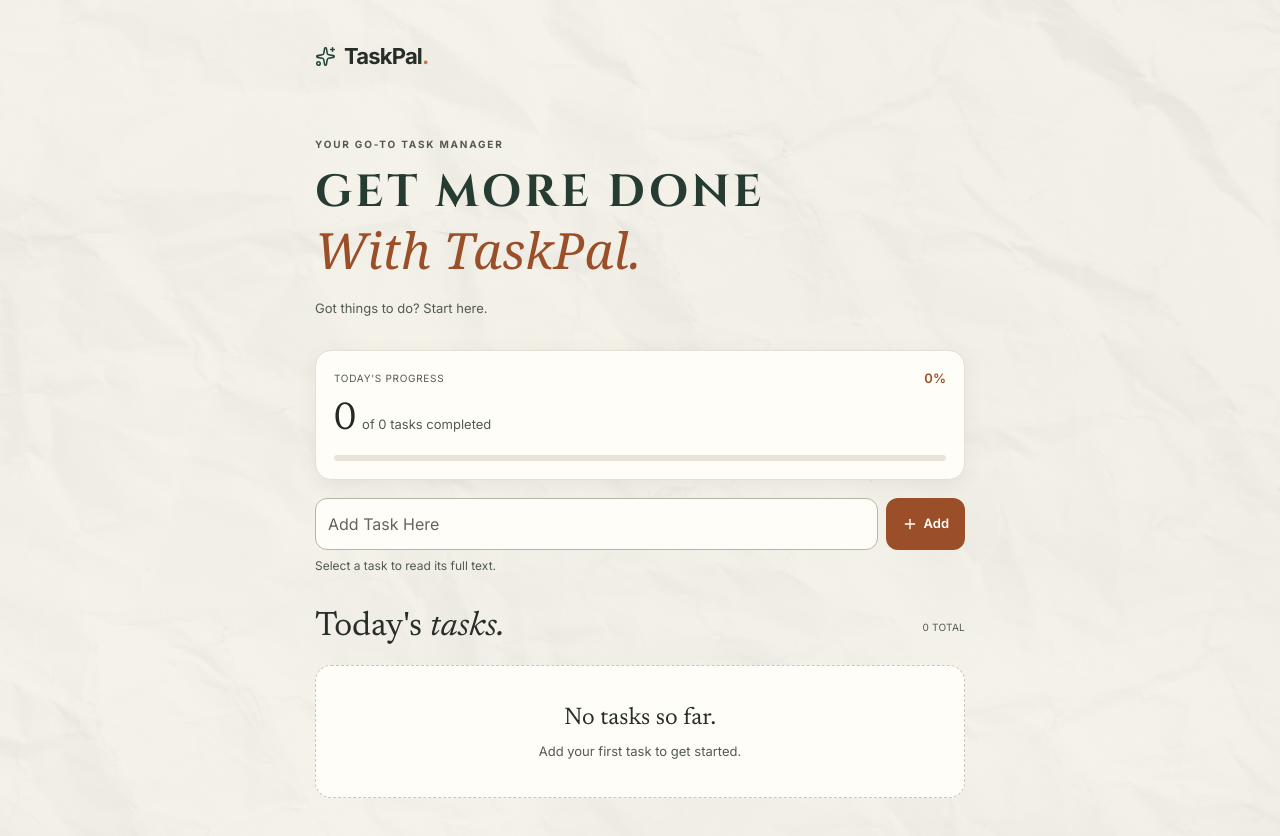
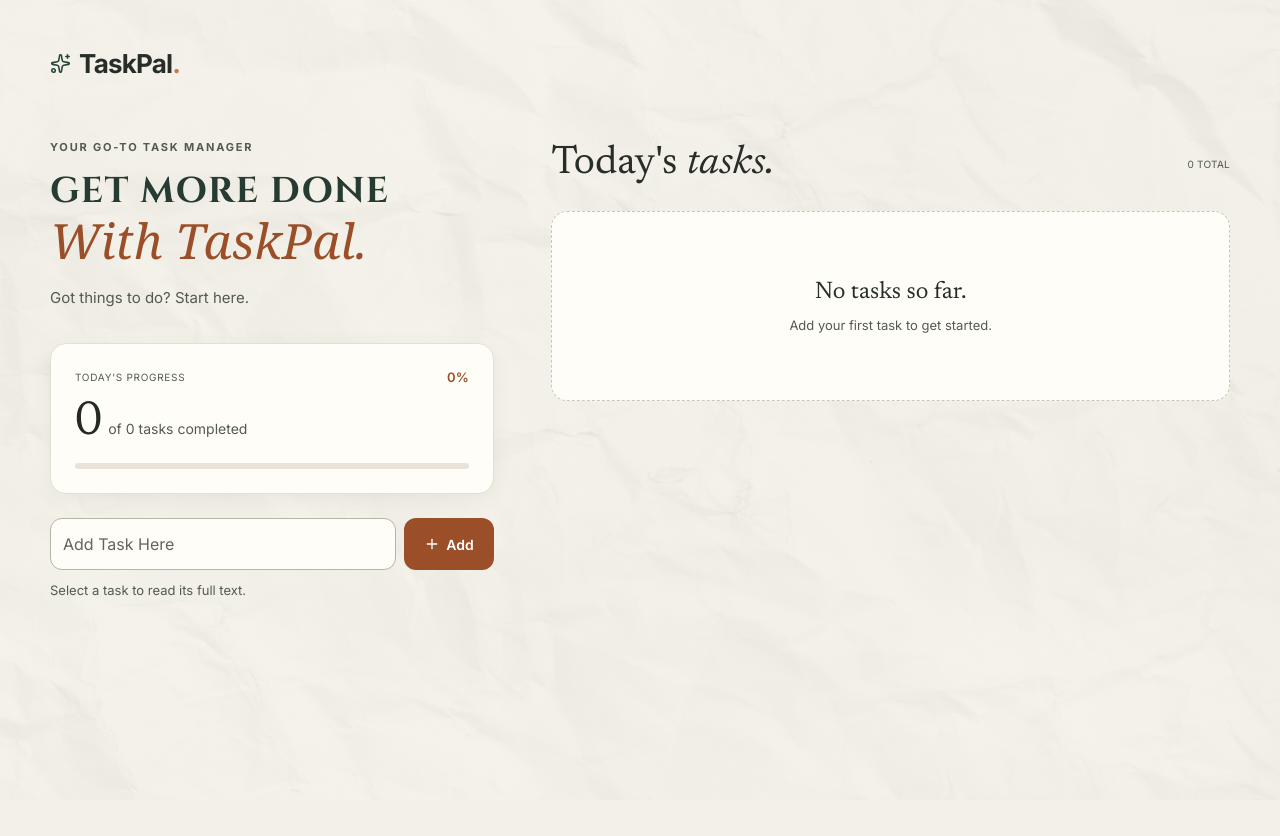
Before and after one commit to Timi-Henry/TaskPal, a React (Vite) app: page / in a window 1280 px wide. After the commit the page ends 800 px from the top, so only its background shows below. Built offline with nearby package versions, Linux system fonts and the light colour scheme; a web font is replaced by a local one.

Commit message:
Desktop View, Vercel dependency fixes

```diff
--- a/src/App.tsx
+++ b/src/App.tsx
@@ -71,10 +71,10 @@ export default function App() {
   }
 
   return (
-    <main className="min-h-screen bg-transparent px-4 py-7 sm:px-6 sm:py-10">
-      <div className="mx-auto w-full max-w-162.5">
+    <main className="taskpal-page min-h-screen bg-transparent px-4 py-7 sm:px-6 sm:py-10">
+      <div className="taskpal-layout mx-auto w-full max-w-162.5">
         {/* Brand */}
-        <header className="flex items-center justify-between">
+        <header className="taskpal-brand flex items-center justify-between">
           <div className="flex items-center gap-2">
             <Sparkles size={21} strokeWidth={1.8} className="text-[#25473b]" />
 
@@ -85,8 +85,7 @@ export default function App() {
           </div>
         </header>
 
-        {/* Hero */}
-        <section className="mt-12 sm:mt-16">
+        <section className="taskpal-hero mt-12 sm:mt-16">
           <p className="mb-3 text-[10px] font-bold tracking-[1.8px] text-[#535b50]">
             YOUR GO-TO TASK MANAGER
           </p>
@@ -104,10 +103,9 @@ export default function App() {
           <p className="mt-4 text-[13px] leading-7 text-[#535b50]">Got things to do? Start here.</p>
         </section>
 
-        {/* Progress card */}
         <section
           aria-label="Today's progress"
-          className="mt-7 rounded-2xl border border-[#e3dfd3] bg-[#fffdf7] p-4.5 shadow-[0_5px_20px_#5b513212]"
+          className="taskpal-progress mt-7 rounded-2xl border border-[#e3dfd3] bg-[#fffdf7] p-4.5 shadow-[0_5px_20px_#5b513212]"
         >
           <div className="flex items-center justify-between">
             <span className="text-[10px] tracking-[0.7px] text-[#535b50]">TODAY'S PROGRESS</span>
@@ -136,8 +134,8 @@ export default function App() {
             />
           </div>
         </section>
-        {/* Add task */}
-        <form onSubmit={handleAddTask} className="mt-4.5 flex gap-2">
+
+        <form onSubmit={handleAddTask} className="taskpal-entry mt-4.5 flex gap-2">
           <input
             ref={inputRef}
             type="text"
@@ -170,8 +168,7 @@ export default function App() {
           </p>
         )}
 
-        {/* Tasks */}
-        <section className="mt-8">
+        <section className="taskpal-tasks mt-8">
           <div className="mb-4 flex items-center justify-between">
             <h2 className="font-display text-[34px] leading-tight text-[#272d27]">
               Today's <em>tasks.</em>
@@ -183,7 +180,6 @@ export default function App() {
           <ul className="space-y-3">
             {tasks.map((task) => (
               <li key={task.id} className="task-card cutting-mat">
-                {/* Shader stays behind the delete button */}
                 {storageMessage && (
                   <p role="alert" className="mt-3 text-sm text-[#a93620]">
                     {storageMessage}
--- a/src/index.css
+++ b/src/index.css
@@ -348,3 +348,149 @@ input:focus-visible {
   animation: none !important;
   transition: none !important;
 }
+
+@media (min-width: 1024px) {
+  .taskpal-page {
+    padding: 44px 48px 64px;
+  }
+
+  .taskpal-layout {
+    display: grid;
+    grid-template-columns: minmax(340px, 0.85fr) minmax(0, 1.3fr);
+    grid-template-rows: repeat(7, max-content) minmax(0, 1fr);
+    column-gap: clamp(40px, 4.5vw, 72px);
+    max-width: 1180px;
+    align-items: start;
+  }
+
+  .taskpal-brand {
+    grid-column: 1 / -1;
+    grid-row: 1;
+    margin-bottom: 56px;
+  }
+
+  .taskpal-brand > div > span {
+    font-size: 26px;
+  }
+
+  .taskpal-hero {
+    grid-column: 1;
+    grid-row: 2;
+    margin: 0 0 32px;
+  }
+
+  .taskpal-hero > p:first-child {
+    font-size: 11px;
+  }
+
+  .taskpal-hero .font-hero-top {
+    font-size: clamp(32px, 2.8vw, 40px);
+    line-height: 1.3;
+    letter-spacing: 0.04em;
+  }
+
+  .taskpal-hero .font-hero-bottom {
+    font-size: clamp(44px, 3.8vw, 56px);
+    line-height: 1.1;
+  }
+
+  .taskpal-hero > p:last-child {
+    font-size: 15px;
+    line-height: 1.8;
+  }
+
+  .taskpal-progress {
+    grid-column: 1;
+    grid-row: 3;
+    margin: 0 0 24px;
+    padding: 24px;
+  }
+
+  .taskpal-progress > p {
+    font-size: 14px;
+  }
+
+  .taskpal-progress > p > span {
+    font-size: 48px;
+  }
+
+  .taskpal-entry {
+    grid-column: 1;
+    grid-row: 4;
+    margin: 0 0 10px;
+  }
+
+  .taskpal-entry .task-input {
+    min-height: 52px;
+  }
+
+  .taskpal-entry .task-add {
+    padding-inline: 20px;
+    font-size: 14px;
+  }
+
+  .taskpal-layout > #task-help {
+    grid-column: 1;
+    grid-row: 5;
+    margin: 0;
+    font-size: 13px;
+    line-height: 1.6;
+  }
+
+  .taskpal-layout > [role="alert"] {
+    grid-column: 1;
+    margin-top: 10px;
+  }
+
+  .taskpal-tasks {
+    grid-column: 2;
+    grid-row: 2 / -1;
+    min-width: 0;
+    margin: 0;
+  }
+
+  .taskpal-tasks > div:first-child {
+    margin-bottom: 22px;
+  }
+
+  .taskpal-tasks h2 {
+    font-size: 40px;
+  }
+
+  .taskpal-tasks > ul {
+    display: flex;
+    flex-direction: column;
+    gap: 14px;
+  }
+
+  .taskpal-tasks > ul > li {
+    margin-block: 0;
+  }
+
+  .taskpal-tasks .task-title {
+    font-size: 15px;
+  }
+
+  .taskpal-tasks > .border-dashed {
+    padding: 64px 24px;
+  }
+
+  .task-detail-panel {
+    width: min(860px, calc(100vw - 96px));
+    height: min(760px, calc(100dvh - 96px));
+    max-height: calc(100dvh - 96px);
+  }
+
+  .task-detail-header {
+    padding: 20px 28px;
+  }
+
+  .task-detail-body {
+    padding: 28px;
+  }
+
+  .task-detail-body p {
+    font-size: 17px;
+    line-height: 1.8;
+  }
+}
```
Also changed, not shown: package.json (+2 -6 lines), 1 other file (tests, documents, lock files or other folders).
